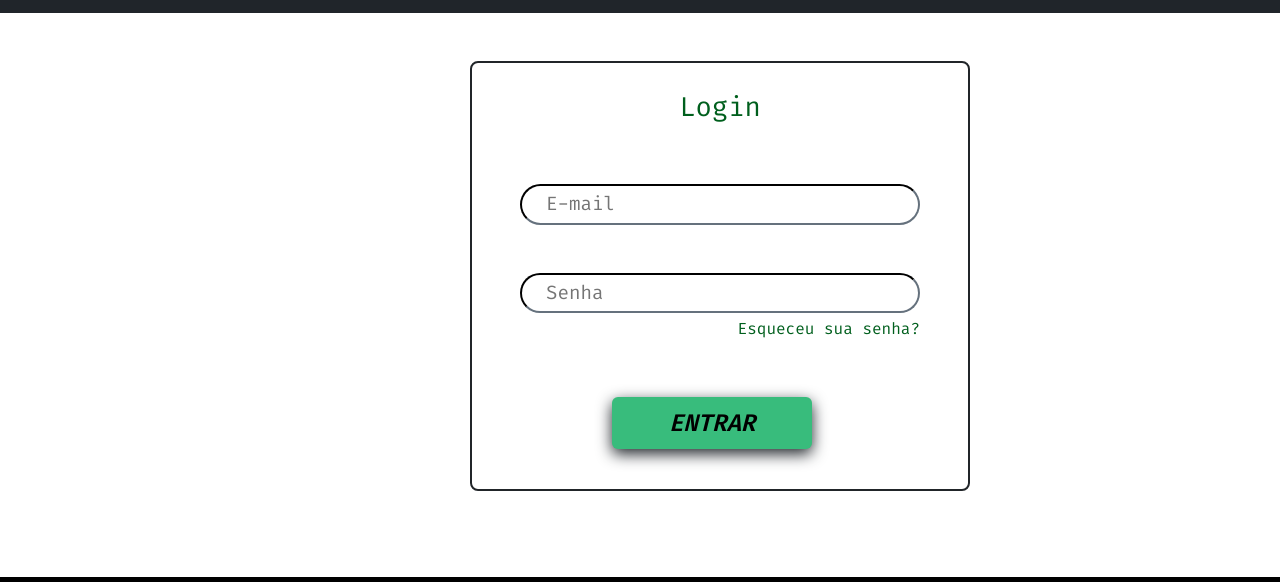
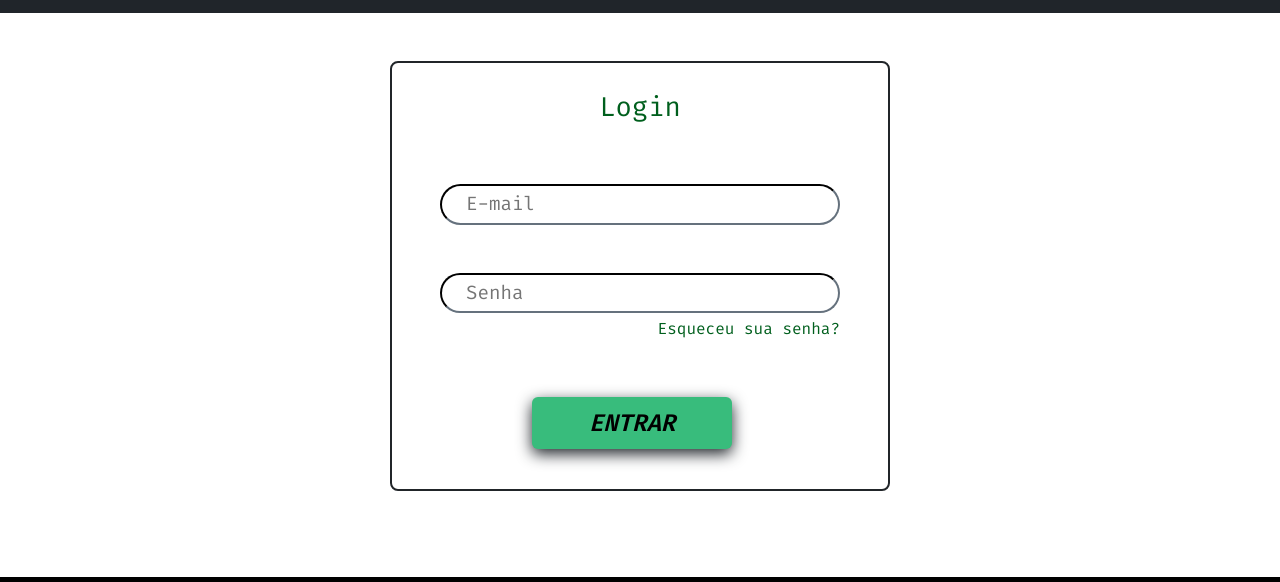
Before and after one commit to GabrielAlvesFS/QualiDevs, a plain HTML site: page assets/html/signin-page/signin.html in a window 1280 px wide. Shown: the part 91-673 px from the top of the page. Drawn offline with nearby package versions, Linux system fonts and the light colour scheme; a web font is replaced by a local one.

Commit message:
:boom: Fixing Form

```diff
--- a/assets/css/main.css
+++ b/assets/css/main.css
@@ -137,7 +137,7 @@ main h1{
 .form-container{
     width: 500px;
     height: 430px;
-    margin-left: 470px;
+    margin: 0 auto;
 }
 
 .login{
```
